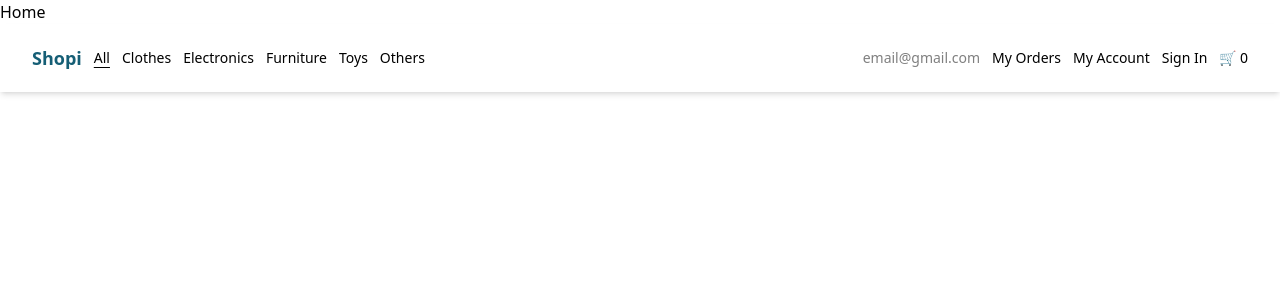
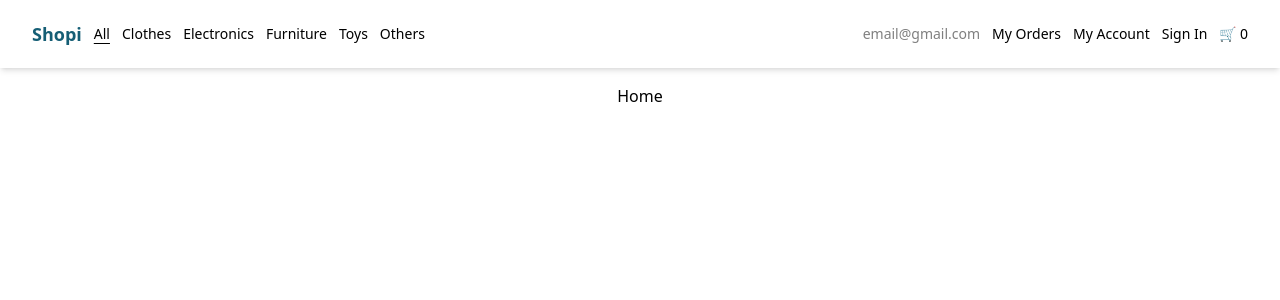
Before and after one commit to klich1984/store-react-ts, a React (Vite) app: page / in a window 1280 px wide. Shown: the top 300 px of the page. Built offline with nearby package versions, Linux system fonts and the light colour scheme.

Commit message:
:gear: Feat: Add Layout component to wrap the poages with it

```diff
--- a/src/App/App.tsx
+++ b/src/App/App.tsx
@@ -7,6 +7,7 @@ import MyOrders from '../Pages/MyOrders'
 import NotFound from '../Pages/NotFound'
 import SingIn from '../Pages/SingIn'
 import Nabvar from '../Components/Navbar/Nabvar'
+import Layout from '../Components/Layout/Layout'
 
 import './App.css'
 
@@ -26,8 +27,10 @@ const AppRoutes = () => {
 const App = () => {
   return (
     <BrowserRouter>
-      <AppRoutes />
       <Nabvar />
+      <Layout>
+        <AppRoutes />
+      </Layout>
     </BrowserRouter>
   )
 }
--- /dev/null
+++ b/src/Components/Layout/Layout.tsx
@@ -0,0 +1,10 @@
+import { ReactNode } from 'react'
+
+interface LayoutProps {
+  children: ReactNode
+}
+const Layout = ({ children }: LayoutProps) => {
+  return <div className='flex flex-col items-center mt-4 px-8'>{children}</div>
+}
+
+export default Layout
```
